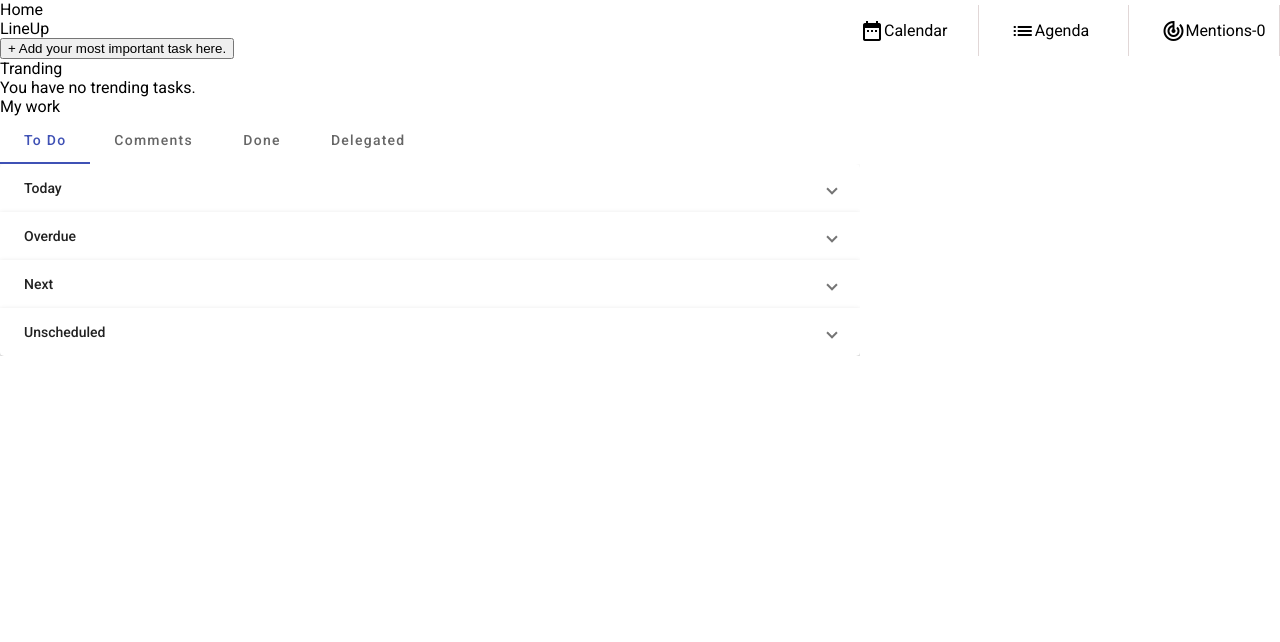
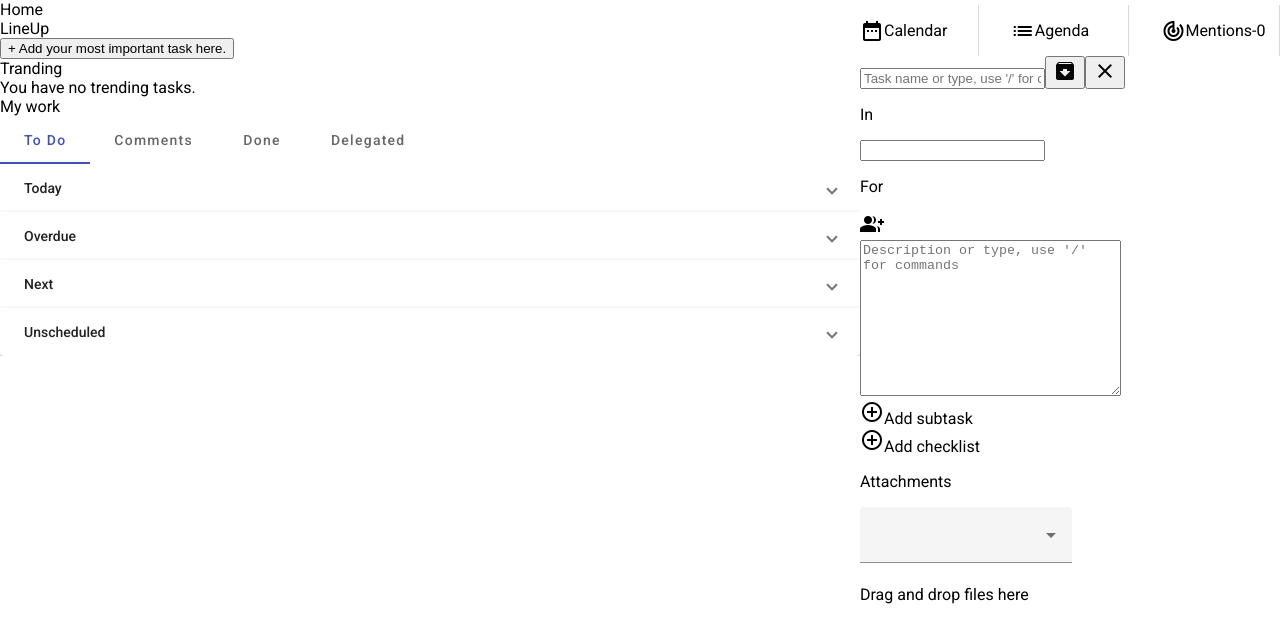
Before and after one commit to qoolebyaqa/RS-Clone, an Angular app in the folder rs-clone/: page / in a window 1280 px wide. Shown: the top 642 px of the page. Built offline with nearby package versions, Linux system fonts and the light colour scheme.

Commit message:
feat: start the popup to add the new task

```diff
--- a/rs-clone/src/app/app.module.ts
+++ b/rs-clone/src/app/app.module.ts
@@ -10,6 +10,7 @@ import { RightSectionComponent } from './components/core/right-section/right-sec
 import { CalendarComponent } from './components/core/right-section/calendar/calendar.component';
 import { AgendaComponent } from './components/core/right-section/agenda/agenda.component';
 import { MentionesComponent } from './components/core/right-section/mentiones/mentiones.component';
+import { TaskPopUpComponent } from './components/core/right-section/task-pop-up/task-pop-up.component';
 
 @NgModule({
   declarations: [
@@ -19,6 +20,7 @@ import { MentionesComponent } from './components/core/right-section/mentiones/me
     CalendarComponent,
     AgendaComponent,
     MentionesComponent,
+    TaskPopUpComponent,
   ],
   imports: [
     BrowserModule,
--- a/rs-clone/src/app/components/core/right-section/calendar/calendar.component.ts
+++ b/rs-clone/src/app/components/core/right-section/calendar/calendar.component.ts
@@ -27,6 +27,7 @@ export class CalendarComponent {
     let dateToPaste: Date = new Date();
     dateToPaste.setTime(dateInInput.getTime() + 86400000);
     dateInput.value = dateToPaste.toDateString();
+    console.log((new Date(dateInput.value)).toLocaleDateString());
   }
 
   previousDay () {
--- a/rs-clone/src/app/components/core/right-section/right-section.component.html
+++ b/rs-clone/src/app/components/core/right-section/right-section.component.html
@@ -23,4 +23,4 @@
   <app-mentiones *ngIf="mentions"></app-mentiones>
 </div>
 
-<!-- <app-agenda></app-agenda> -->
+<app-task-pop-up></app-task-pop-up>
--- /dev/null
+++ b/rs-clone/src/app/components/core/right-section/task-pop-up/task-pop-up.component.html
@@ -0,0 +1,41 @@
+<div class="popup__wrapper">
+  <form class="popup__form" id="task-form" >
+    <div class="popup__controls">
+      <div class="controls__status"></div>
+      <input type="text" class="controls__nametask" placeholder="Task name or type, use '/' for commands">
+      <button class="controls__minimizer"><mat-icon>archive</mat-icon></button>
+      <button class="controls__closer"><mat-icon>close</mat-icon></button>
+    </div>
+    <div class="popup__settings">
+      <p class="settings__pre-text">In</p>
+      <input class="settings__search" type="search">
+      <p class="settings__pre-text">For</p>
+      <div class="settings__members-list"><mat-icon>group_add</mat-icon></div>
+    </div>
+    <textarea name="text" form="task-form" cols="30" rows="10" placeholder="Description or type, use '/' for commands"></textarea>
+    <div class="popup__adders">
+      <div class="adders__subtask">
+        <span><mat-icon>add_circle_outline</mat-icon>Add subtask</span>
+      </div>
+      <div class="adders__checklist">
+        <span><mat-icon>add_circle_outline</mat-icon>Add checklist</span>
+      </div>
+    </div>
+    <div class="popup__filehost">
+      <div class="filehost__atachments">
+        <p class="filehost__pretext">Attachments</p>
+        <mat-form-field appearance="fill">
+          <mat-select [disabled]="disableSelect.value">
+            <mat-option value="Upload">Upload</mat-option>
+            <mat-option value="From Youtube">From Youtube</mat-option>
+            <mat-option value="Location">Location</mat-option>
+          </mat-select>
+        </mat-form-field>
+        <div class="filehost__dragdrop">
+
+          <span class="filehost__dd-instruct">Drag and drop files here</span>
+        </div>
+      </div>
+    </div>
+  </form>
+</div>
--- /dev/null
+++ b/rs-clone/src/app/components/core/right-section/task-pop-up/task-pop-up.component.ts
@@ -0,0 +1,11 @@
+import { Component } from '@angular/core';
+import {FormControl} from '@angular/forms';
+
+@Component({
+  selector: 'app-task-pop-up',
+  templateUrl: './task-pop-up.component.html',
+  styleUrls: ['./task-pop-up.component.scss']
+})
+export class TaskPopUpComponent {
+  disableSelect = new FormControl(false);
+}
--- a/rs-clone/src/app/material/material.module.ts
+++ b/rs-clone/src/app/material/material.module.ts
@@ -10,6 +10,7 @@ import { MatExpansionModule } from '@angular/material/expansion';
 import { MatInputModule } from '@angular/material/input'
 import { MatFormFieldModule } from '@angular/material/form-field';
 import { MatNativeDateModule } from '@angular/material/core';
+import { DragDropModule } from '@angular/cdk/drag-drop';
 
 const MaterialComponents = [
   MatMenuModule,
@@ -23,6 +24,7 @@ const MaterialComponents = [
   MatFormFieldModule,
   MatExpansionModule,
   MatNativeDateModule,
+  DragDropModule
 ];
 
 @NgModule({
```
Also changed, not shown: rs-clone/src/app/components/core/right-section/task-pop-up/task-pop-up.component.scss (added), 1 other file (tests, documents, lock files or other folders).
